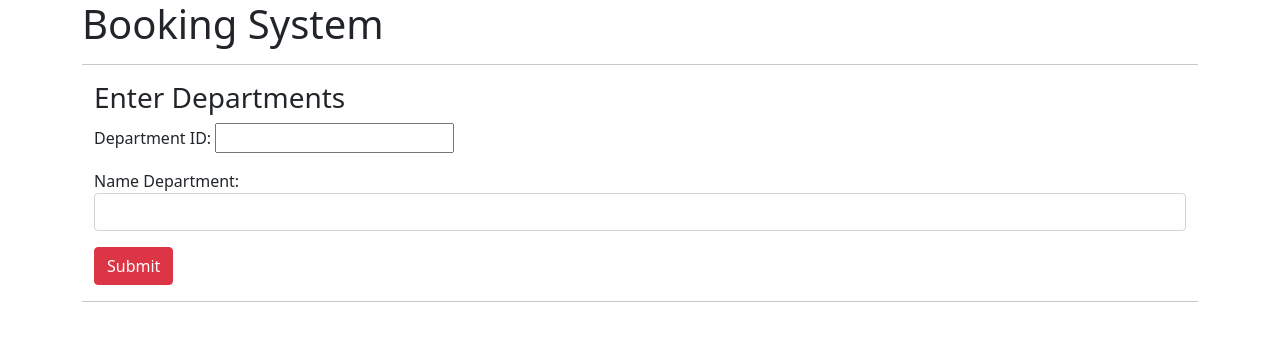
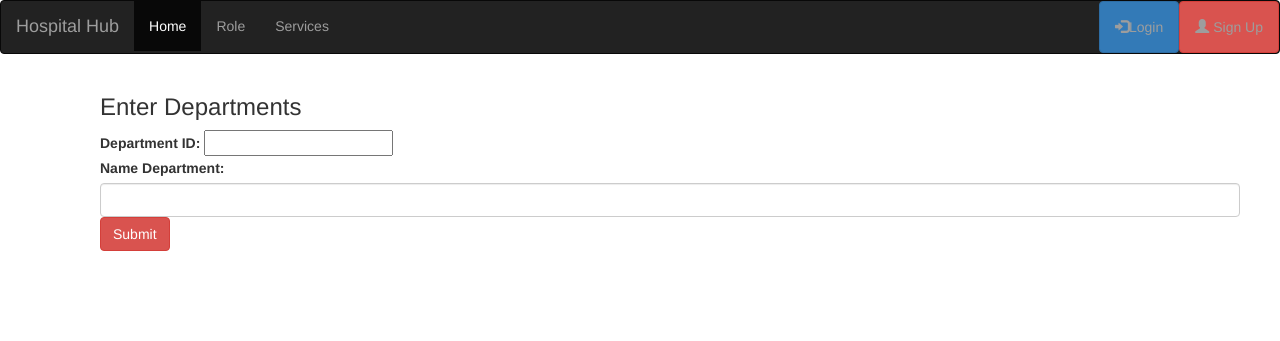
Before and after one commit to Marcussha/HospitalHub, a Django app: page /departments/addnew in a window 1280 px wide. Shown: the top 341 px of the page. Run offline with Django 4.2, Linux system fonts and the light colour scheme; some libraries are stand-ins or nearby versions.

Commit message:
front end

```diff
--- a/clinic/settings.py
+++ b/clinic/settings.py
@@ -38,8 +38,8 @@ INSTALLED_APPS = [
     'django.contrib.messages',
     'django.contrib.staticfiles',
     'role',
+    'authentication',
     'departments',
-    'authentication',
 ]
 
 MIDDLEWARE = [
@@ -81,7 +81,7 @@ DATABASES = {
         'ENGINE': 'django.db.backends.mysql',
         'NAME': 'bookingweb',
         'USER': 'root',
-        'PASSWORD': "Akm246782",
+        'PASSWORD': "Anhtong369369369@",
         'PORT': 3306,
         'HOST': '127.0.0.1',
     }
--- a/templates/base.html
+++ b/templates/base.html
@@ -1,22 +1,44 @@
 <!DOCTYPE html>
 <html lang="en">
 <head>
-<title>{% block title %} Clinic {% endblock %}</title>
+  <title>{% block title %} Clinic {% endblock %}</title>
     {% load static %}
-    <link rel="stylesheet" type="text/css" href="https://cdn.jsdelivr.net/npm/bootstrap@5.0.2/dist/css/bootstrap.min.css"/>
-    <meta charset="UTF-8" name="viewport" content="width=device-width, initial-scale=1"/>
+  <meta charset="utf-8">
+  <meta name="viewport" content="width=device-width, initial-scale=1">
+  <link rel="stylesheet" href="https://maxcdn.bootstrapcdn.com/bootstrap/3.4.1/css/bootstrap.min.css">
+  <script src="https://ajax.googleapis.com/ajax/libs/jquery/3.6.4/jquery.min.js"></script>
+  <script src="https://maxcdn.bootstrapcdn.com/bootstrap/3.4.1/js/bootstrap.min.js"></script>
 </head>
 <body>
-  <div class="container">
-  <header>
-    <h1> Booking System </h1>
-  </header>
-  <hr>
+
+<nav class="navbar navbar-inverse">
+  <div class="container-fluid">
+    <div class="navbar-header">
+      <a class="navbar-brand" href="/">Hospital Hub</a>
+    </div>
+    <ul class="nav navbar-nav">
+      <li class="active"><a href="/">Home</a></li>
+      <li><a href="/roles">Role</a></li>
+      <li><a href="#">Services </a></li>
+    </ul>
+    <ul class="nav navbar-nav navbar-right">
+      {% if user.is_authenticated %}
+        Hi {{ user.username }}!
+            <li><a href="/signout" class="btn btn-danger">Logout</a></li>
+        {% else %}
+           <li><a href="/login" class="btn btn-primary"><span class="glyphicon glyphicon-log-in"></span>Login</a> </li>
+            <li><a href="/signup" class="btn btn-danger"><span class="glyphicon glyphicon-user"></span> Sign Up</a> </li>
+      {% endif %}
+    </ul>
+  </div>
+</nav>
+
+<div class="container">
   <main>
     {% block content %}
     {% endblock %}
   </main>
-  <hr>
-  </div>
+</div>
+
 </body>
 </html>
```
